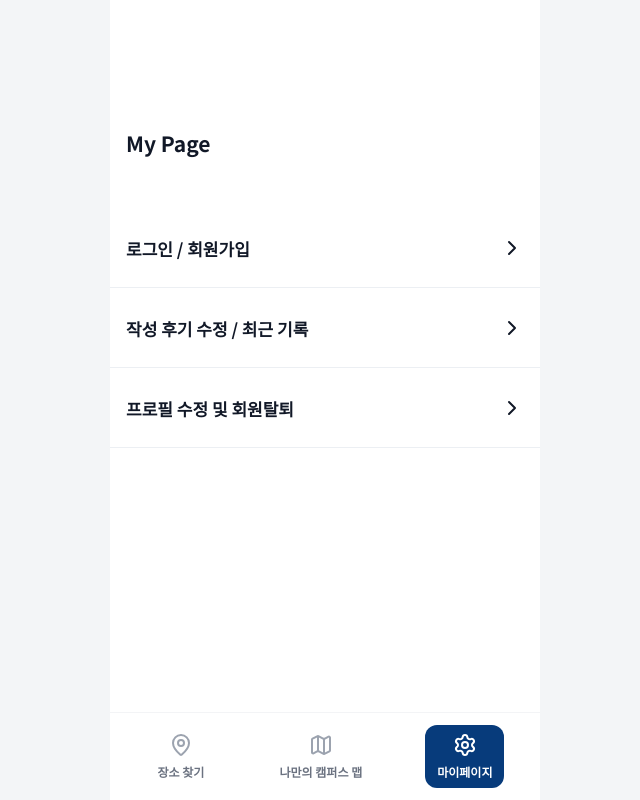
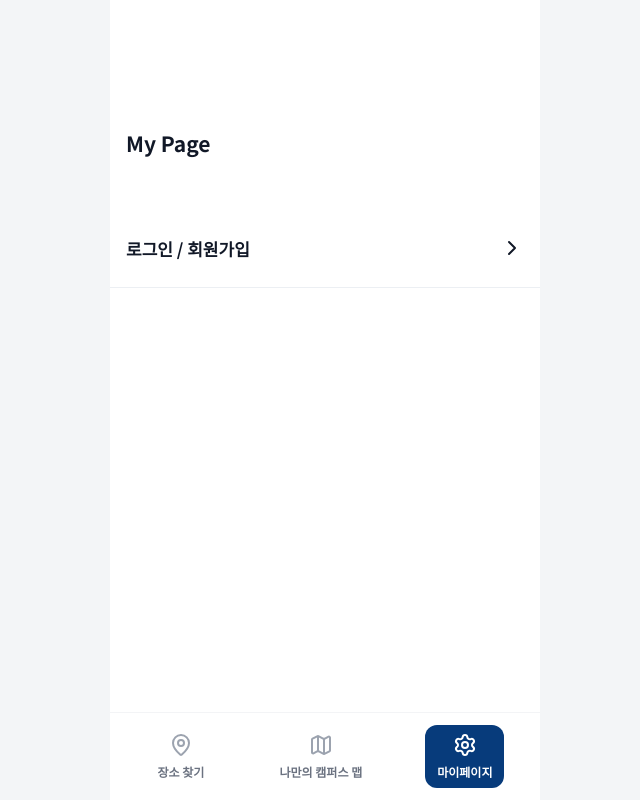
Before and after one commit to inu-appcenter/SpotinU-Web, a React (Vite) app: page /my-page in a window 1280 px wide. Shown: the whole page, without its empty margins (315-955 px from the left). Built offline with nearby package versions, Linux system fonts and the light colour scheme.

Commit message:
fix: MyPage 로그인/비로그인 사용자에 따라 버튼 다르게 수정

```diff
--- a/src/pages/MyPage.tsx
+++ b/src/pages/MyPage.tsx
@@ -2,19 +2,38 @@ import { ChevronRight } from 'lucide-react'
 import { Link } from 'react-router-dom'
 import styled from 'styled-components'
 
+import { useAuthContext } from '@/hooks/useAuthContext.ts'
+import { useViewportVH } from '@/hooks/useViewportVH'
+
 export default function MyPage() {
+  useViewportVH()
+
+  const { isAuthenticated } = useAuthContext()
+
   return (
     <Wrap>
       <Content>
         <Title>My Page</Title>
 
         <Card>
+          {!isAuthenticated ? (
+            //  비로그인 사용자 → 로그인/회원가입만
             <Row to="/login">
               <Left>로그인 / 회원가입</Left>
               <Right>
                 <ChevronRight size={24} />
               </Right>
             </Row>
+          ) : (
+            <>
+              {/*  로그인 사용자 → 로그아웃  */}
+              <Row to="/login">
+                <Left>로그아웃</Left>
+                <Right>
+                  <ChevronRight size={24} />
+                </Right>
+              </Row>
+
               <Row to="/reviews/history">
                 <Left>작성 후기 수정 / 최근 기록</Left>
                 <Right>
@@ -27,6 +46,8 @@ export default function MyPage() {
                   <ChevronRight size={24} />
                 </Right>
               </Row>
+            </>
+          )}
         </Card>
       </Content>
     </Wrap>
```
Lines whose indentation alone changed are shown as unchanged.
